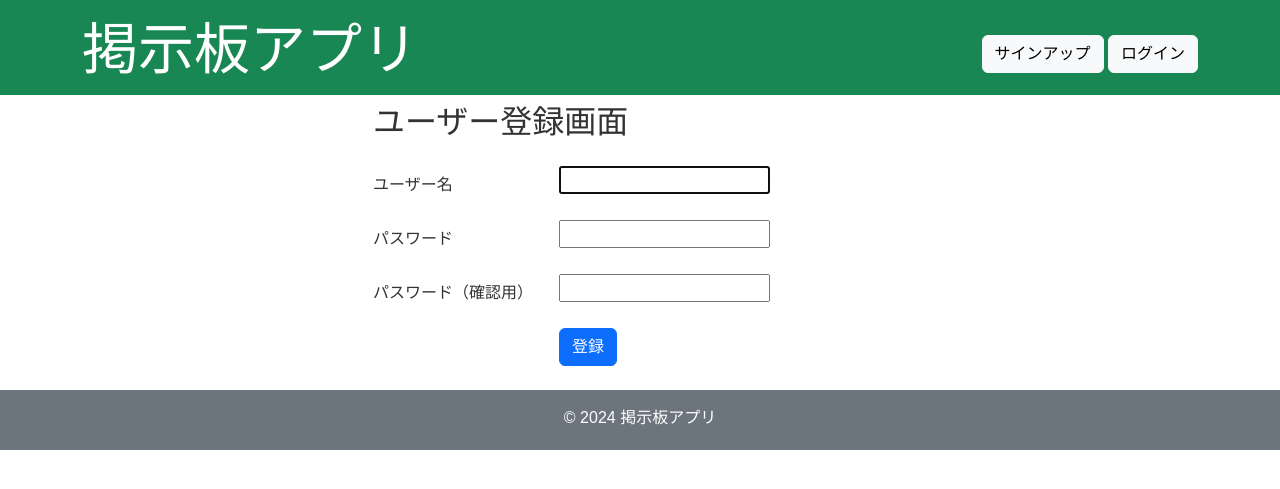
After one commit to engr-sng/board-app, a Django app: page /accounts/signup/ in a window 1280 px wide. The commit adds this page. Shown: the top 489 px of the page. Run offline with Django 5.2, Linux system fonts and the light colour scheme.

Commit message:
ユーザー認証の基盤

```diff
--- a/app/urls.py
+++ b/app/urls.py
@@ -1,13 +1,15 @@
 # app/urls.py
 from django.urls import path
+from django.contrib.auth import views as auth_views
+from django.contrib.auth.decorators import login_required
 from . import views
 
 urlpatterns = [
     path('', views.index, name='index'),
-    path('new/', views.new, name='new'),
-    path('create/', views.create, name='create'),
-    path('<int:pk>/', views.show, name='show'),
-    path('<int:pk>/edit/', views.edit, name='edit'),
-    path('<int:pk>/update/', views.update, name='update'),
-    path('<int:pk>/delete/', views.delete, name='delete'),
+    path('new/', login_required(views.new), name='new'),
+    path('create/', login_required(views.create), name='create'),
+    path('<int:pk>/', login_required(views.show), name='show'),
+    path('<int:pk>/edit/', login_required(views.edit), name='edit'),
+    path('<int:pk>/update/', login_required(views.update), name='update'),
+    path('<int:pk>/delete/', login_required(views.delete), name='delete'),
 ]
--- a/app/views.py
+++ b/app/views.py
@@ -2,15 +2,22 @@
 from django.shortcuts import render, redirect, get_object_or_404
 from .models import Board
 from .forms import BoardForm
+from django.contrib.auth import logout
+from django.contrib.auth.views import LoginView
+from django.contrib.auth.forms import UserCreationForm
+from django.contrib.auth.decorators import login_required
+from django.urls import reverse_lazy
 
 def index(request):
     boards = Board.objects.all().order_by('-updated_at')
     return render(request, 'index.html', {'boards': boards})
 
+@login_required
 def new(request):
     form = BoardForm()
     return render(request, 'new.html', {'form': form})
 
+@login_required
 def create(request):
     if request.method == 'POST':
         form = BoardForm(request.POST)
@@ -21,15 +28,18 @@ def create(request):
         form = BoardForm()
     return render(request, 'new.html', {'form': form})
 
+@login_required
 def show(request, pk):
     board = Board.objects.get(pk=pk)
     return render(request, 'show.html', {'board': board})
 
+@login_required
 def edit(request, pk):
     board = Board.objects.get(pk=pk)
     form = BoardForm(instance=board)
     return render(request, 'edit.html', {'form': form, 'board': board})
 
+@login_required
 def update(request, pk):
     board = Board.objects.get(pk=pk)
     if request.method == 'POST':
@@ -41,9 +51,39 @@ def update(request, pk):
         form = BoardForm(instance=board)
     return render(request, 'edit.html', {'form': form, 'board': board})
 
+@login_required
 def delete(request, pk):
     board = get_object_or_404(Board, pk=pk)
     if request.method == 'POST':
         board.delete()
         return redirect('index')
     return redirect('show', pk=pk)
+
+# ログインページのビュー
+class CustomLoginView(LoginView):
+    template_name = 'registration/login.html'
+
+# ログアウト
+def logout_view(request):
+    logout(request)
+    return redirect('index')
+
+# サインアップページのビュー
+def signup(request):
+    if request.method == 'POST':
+        form = UserCreationForm(request.POST)
+        if form.is_valid():
+            form.save()
+            return redirect('login')  # サインアップ成功時はログインページにリダイレクト
+    else:
+        form = UserCreationForm()
+    return render(request, 'registration/signup.html', {'form': form})
+
+# プロフィールページのビュー
+@login_required
+def profile(request):
+    user = request.user
+    context = {
+        'user': user
+    }
+    return render(request, 'accounts/profile.html', context)
--- a/config/urls.py
+++ b/config/urls.py
@@ -16,8 +16,14 @@ Including another URLconf
 """
 from django.contrib import admin
 from django.urls import path, include
+from django.contrib.auth import views as auth_views
+from app import views
 
 urlpatterns = [
     path("admin/", admin.site.urls),
     path('', include('app.urls')),
+    path('accounts/login/', auth_views.LoginView.as_view(), name='login'),
+    path('accounts/logout/', views.logout_view, name='logout'),
+    path('accounts/signup/', views.signup, name='signup'),
+    path('accounts/profile/', views.profile, name='profile'),
 ]
--- a/templates/base.html
+++ b/templates/base.html
@@ -16,8 +16,27 @@
     <!-- ヘッダーの内容 -->
     <header class="bg-success">
         <div class="container">
-            <div class="pt-3 pb-1 mb-2 text-white">
+            <div class="pt-3 pb-1 mb-2 text-white d-flex justify-content-between align-items-center flex-wrap">
                 <h1 class="display-4">掲示板アプリ</h1>
+                {% if user.is_authenticated %}
+                    <!-- ログインしている場合 -->
+                    <div>
+                        <p class="text-light">ようこそ {{ user.username }} さん</p>
+                    </div>
+                    <div>
+                        <form action="{% url 'logout' %}" method="post" style="display: inline;">
+                            {% csrf_token %}
+                            <button type="submit" class="btn btn-light">ログアウト</button>
+                        </form>
+                    </div>
+                    {% else %}
+                    <!-- ログインしていない場合 -->
+                    <div>
+                        <a href="{% url 'signup' %}" class="btn btn-light">サインアップ</a>
+                        <a href="{% url 'login' %}" class="btn btn-light">ログイン</a>
+                    </div>
+                {% endif %}
+                </div>
             </div>
         </div>
     </header>
--- /dev/null
+++ b/templates/registration/signup.html
@@ -0,0 +1,39 @@
+{% extends 'base.html' %}
+
+{% block title %}ユーザー登録画面{% endblock %}
+
+{% block content %}
+    <section class="container">
+        <div class="row justify-content-center">
+            <div class="col-md-6">
+                <h2 class="mb-4">ユーザー登録画面</h2>
+                <form method="post">
+                    {% csrf_token %}
+                    <div class="mb-3 row">
+                        <label for="id_username" class="col-sm-4 col-form-label">ユーザー名</label>
+                        <div class="col-sm-8">
+                            {{ form.username }}
+                        </div>
+                    </div>
+                    <div class="mb-3 row">
+                        <label for="id_password1" class="col-sm-4 col-form-label">パスワード</label>
+                        <div class="col-sm-8">
+                            {{ form.password1 }}
+                        </div>
+                    </div>
+                    <div class="mb-3 row">
+                        <label for="id_password2" class="col-sm-4 col-form-label">パスワード（確認用）</label>
+                        <div class="col-sm-8">
+                            {{ form.password2 }}
+                        </div>
+                    </div>
+                    <div class="mb-3 row">
+                        <div class="col-sm-8 offset-sm-4">
+                            <button type="submit" class="btn btn-primary">登録</button>
+                        </div>
+                    </div>
+                </form>
+            </div>
+        </div>
+    </section>
+{% endblock %}
```
Also changed, not shown: app/forms.py (+9 -0 lines), templates/accounts/profile.html (added, +16 -0 lines), templates/registration/login.html (added, +33 -0 lines), 1 other file.
